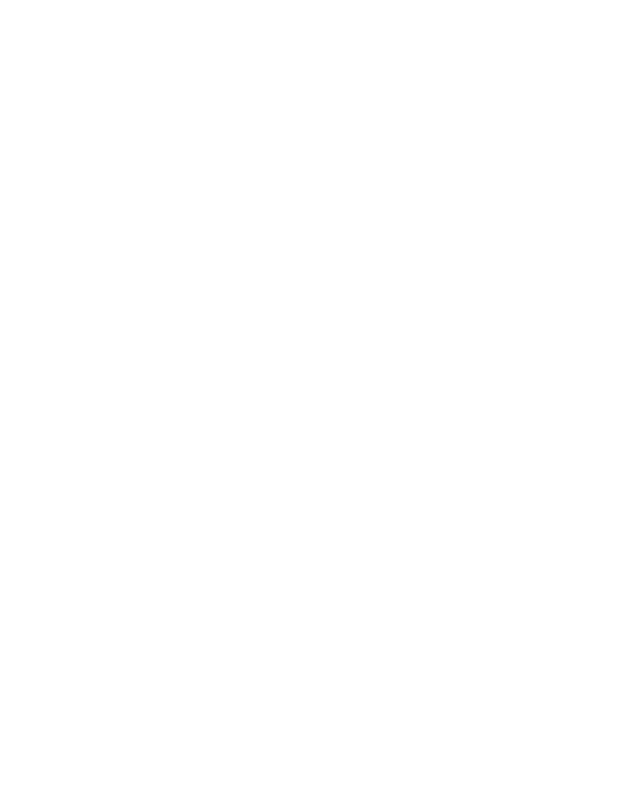
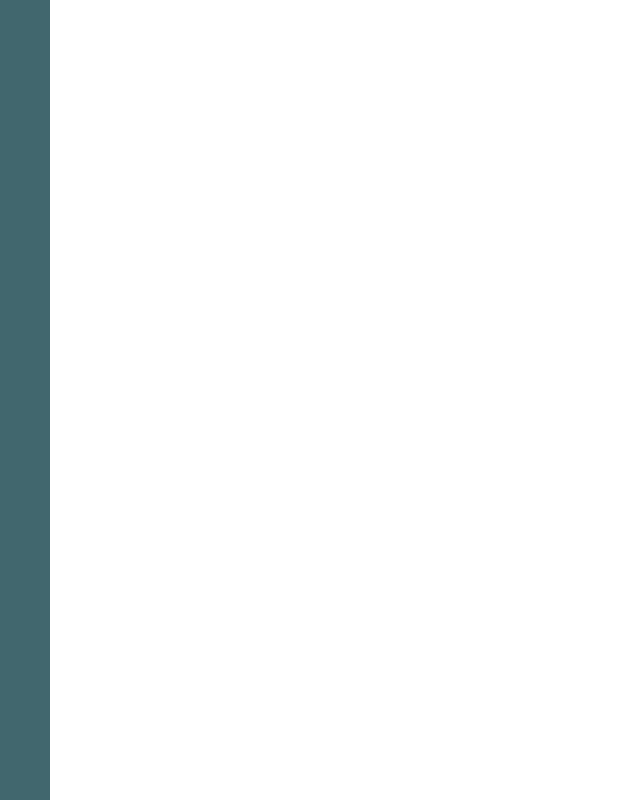
Before and after one commit to ajsabandal/paramore, a plain HTML site: page index.html in a window 1280 px wide. Shown: the whole page, without its empty margins (0-640 px from the left). Drawn offline with Linux system fonts and the light colour scheme.

Commit message:
adding designs

```diff
--- a/base.css
+++ b/base.css
@@ -1,8 +1,21 @@
+@import url('https://fonts.googleapis.com/css?family=Unica+One');
+
+body {
+    margin: 0%;
+    padding: 0%;
+}
+ header {
+        position: fixed;
+        top: 0;
+        left: 0;
+        height: 100%;
+        width: 50px;
+}
 .header-design {
     position: fixed;
     margin: 0;
     padding: 0;
     height: 100%;
-    width: 200px;
+    width: 50px;
     background-color: #41676e;
 }
--- a/index.html
+++ b/index.html
@@ -1,6 +1,7 @@
 <!doctype html>
 <html>
     <head>
+            <link rel="stylesheet" href="./base.css" />
             <link rel="shortcut icon" type="image/png" href="./img/paramore3.png" />
             <link rel="stylesheet" href="https://use.fontawesome.com/releases/v5.2.0/css/all.css" integrity="sha384-hWVjflwFxL6sNzntih27bfxkr27PmbbK/iSvJ+a4+0owXq79v+lsFkW54bOGbiDQ"
             crossorigin="anonymous">
@@ -9,7 +10,10 @@
         </title>
     </head>
     <body>
-
+        <header>
+            <div class="header-design">
+                </div>
+        </header>
 
     </body>
 </html>
```
